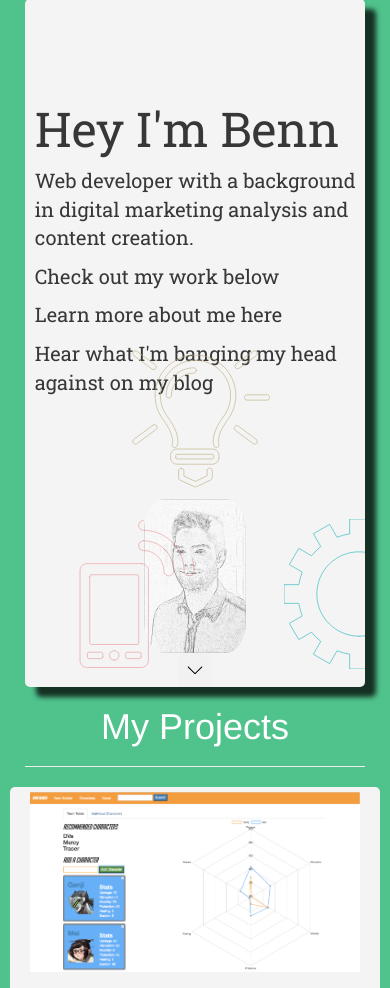
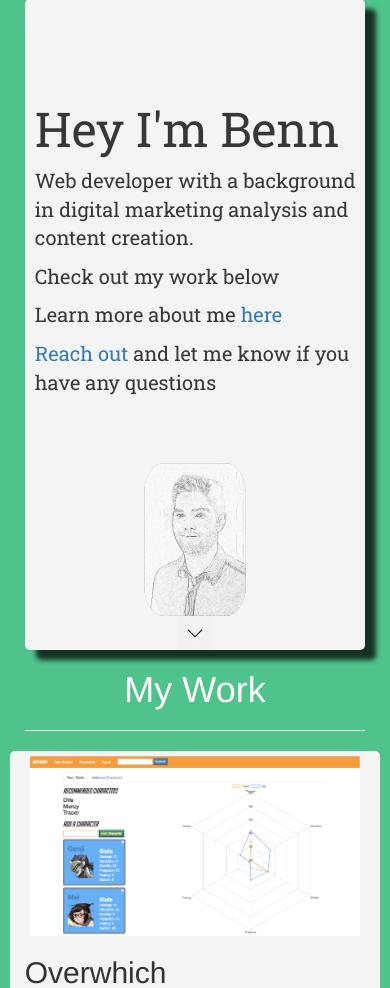
Before and after one commit to AceCat/portfolio-site, a PHP site: page /index.html in a window 390 px wide. Shown: the part 76-1064 px from the top of the page. Run offline with PHP 8.4, Linux system fonts and the light colour scheme; some libraries are stand-ins or nearby versions.

Commit message:
added php redirect

```diff
--- a/index.html
+++ b/index.html
@@ -49,24 +49,24 @@
 	<div class='introduction-overlay shadow'>
 		<div class='row top-row'>
 		<div id='introduction-overlay' class='shadow animated slideInLeft'>
-			<div id='introduction' class='col-lg-5 col-md-5 col-sm-12 col-xs-12'>
+			<div id='introduction' class='col-xs-12 col-sm-12 col-md-5 col-lg-5'>
 				<h1 class='greeting'>Hey I'm Benn</h1>
 				<div>
 					<p class='intro-blurb'>Web developer with a background in digital marketing analysis and content creation.</p>
 					<p class='intro-blurb'>Check out my work below</p>
-					<p class='intro-blurb'>Learn more about me here</p>
-					<p class='intro-blurb'>Hear what I'm banging my head against on my blog</p>
+					<p class='intro-blurb'>Learn more about me <a href="./about.html">here</a></p>
+					<p class='intro-blurb'><a href='#footer'>Reach out</a> and let me know if you have any questions</p>
 				</div>
 			</div>
 		</div>
-			<div class='col-lg-6 col-md-6 col-sm-12 col-xs-12 image-overlay'>
+			<div class='col-xs-12 col-sm-12 col-md-6 col-lg-6  image-overlay'>
 					<div class='lazySVG animated' id='lightbulb'>
 					</div>
 					<div class='lazySVG' id='gear'>
 					</div>
 					<div class='lazySVG' id='smartphone'>
 					</div>
-					<img id='top-image' class='img-responsive' src='./images/benn-sketch.png'/>
+					<img id='top-image' src='./images/benn-sketch.png'/>
 			</div>
 		</div>
 
@@ -81,7 +81,7 @@
 
 	<div class='row'>
 		<div class='col-lg-12 offset-2 text-center'>
-			<h2 class='section-header'>My Projects</h2>
+			<h2 class='section-header'>My Work</h2>
 			<hr class='primary'>
 		</div>
 	</div>
@@ -116,7 +116,7 @@
 			<p><strong>Why is it cool?</strong> The application uses D3 to draw detailed maps of any US state to show you exactly where the zip codes lie in a given state. If nothing else, you can marvel at how many zip codes the US has.</p>
 			<p><strong>What's it built with?</strong> Rent-All is built on an Angular 4 front-end and a Sinatra server that uses a SQL database. Property data is provided by the Zillow API.</p>
 
-			<button class='projectButton'>Check out Rent-All</button>
+			<a href='https://rent-all-app.herokuapp.com/'><button class='projectButton'>Check out Rent-All</button></a>
 		</div>
 
 		<div class='col-sm-6 projectImage float-right d-flex flex-column'>
@@ -145,7 +145,7 @@
 
 			<p><strong>What's it built with?</strong> School Patron is built with an express server and the handlebars templating engine.</p>
 
-			<button class='projectButton'>Check out School Patron</button>
+			<a href='https://school-app-wdi8.herokuapp.com/'><button class='projectButton'>Check out School Patron</button></a>
 		</div>
 	</div>
 
@@ -164,7 +164,7 @@
 
 			<p><strong>What's it built with?</strong> Raw HTML, CSS, and jQuery. Return to the days of low-graphic-fidelity and give it a shot. Fair warning, beating the Old Ones isn't supposed to be easy!</p>
 
-			<button class='projectButton'>Get ~spooked~</button>
+			<a href='file:///Users/bennjaminmyers/birdwatchers/loveCraftGame/index.html'><button class='projectButton'>Get ~spooked~</button></a>
 		</div>
 
 		<div class='col-sm-4 projectImage d-flex flex-column'>
--- /dev/null
+++ b/index.php
@@ -0,0 +1 @@
+<?php header( 'Location: /index.html' ) ;  ?>
--- a/styles/style.css
+++ b/styles/style.css
@@ -34,7 +34,7 @@ a.anchor-destination{
 }
 
 #introduction{
-	height: 25vh;
+	height: 45vh;
 	margin-top: 10vh;
 	color: #373737;
 	margin-left: 10px;
@@ -102,6 +102,17 @@ a.anchor-destination{
 	margin-left: 10%;
 }
 
+@media (max-width: 750px){
+	#smartphone{
+		display: none;
+	}
+	#lightbulb{
+		display: none;
+	}
+	#gear{
+		display: none;
+	}
+}
 
 #top-image {
 	background-color: #C0B283;
@@ -213,6 +224,7 @@ time {
   color: white;
 }
 
+
 .timeline ul li div::before {
   content: '';
   position: absolute;
@@ -220,6 +232,10 @@ time {
   width: 0;
   height: 0;
   border-style: solid;
+}
+
+.timeline img{
+	max-height:600px;
 }
 
 .timeline ul li:nth-child(odd) div {
```
Also changed, not shown: about.html (+13 -3 lines), images/baby-benn.jpg (added), images/sporty-benn.jpg (added).
